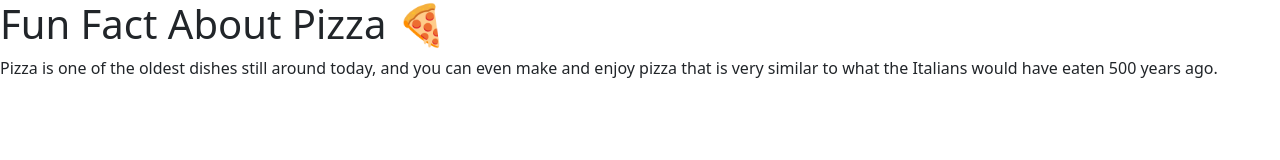
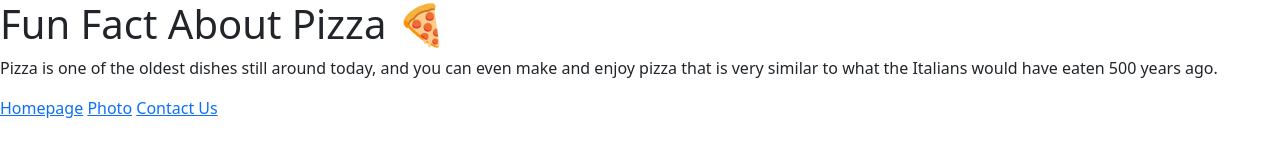
Before and after one commit to Shecodes2024/Pizza-Website, a plain HTML site: page index.html in a window 1280 px wide. Drawn offline with nearby package versions, Linux system fonts and the light colour scheme.

Commit message:
added links to the homepage, photo and contact us pages

```diff
--- a/index.html
+++ b/index.html
@@ -23,5 +23,8 @@
       make and enjoy pizza that is very similar to what the Italians would have
       eaten 500 years ago.
     </p>
+    <a href="/index.html">Homepage</a>
+    <a href="/photo.html">Photo</a>
+    <a href="/contact.html">Contact Us</a>
   </body>
 </html>
```
